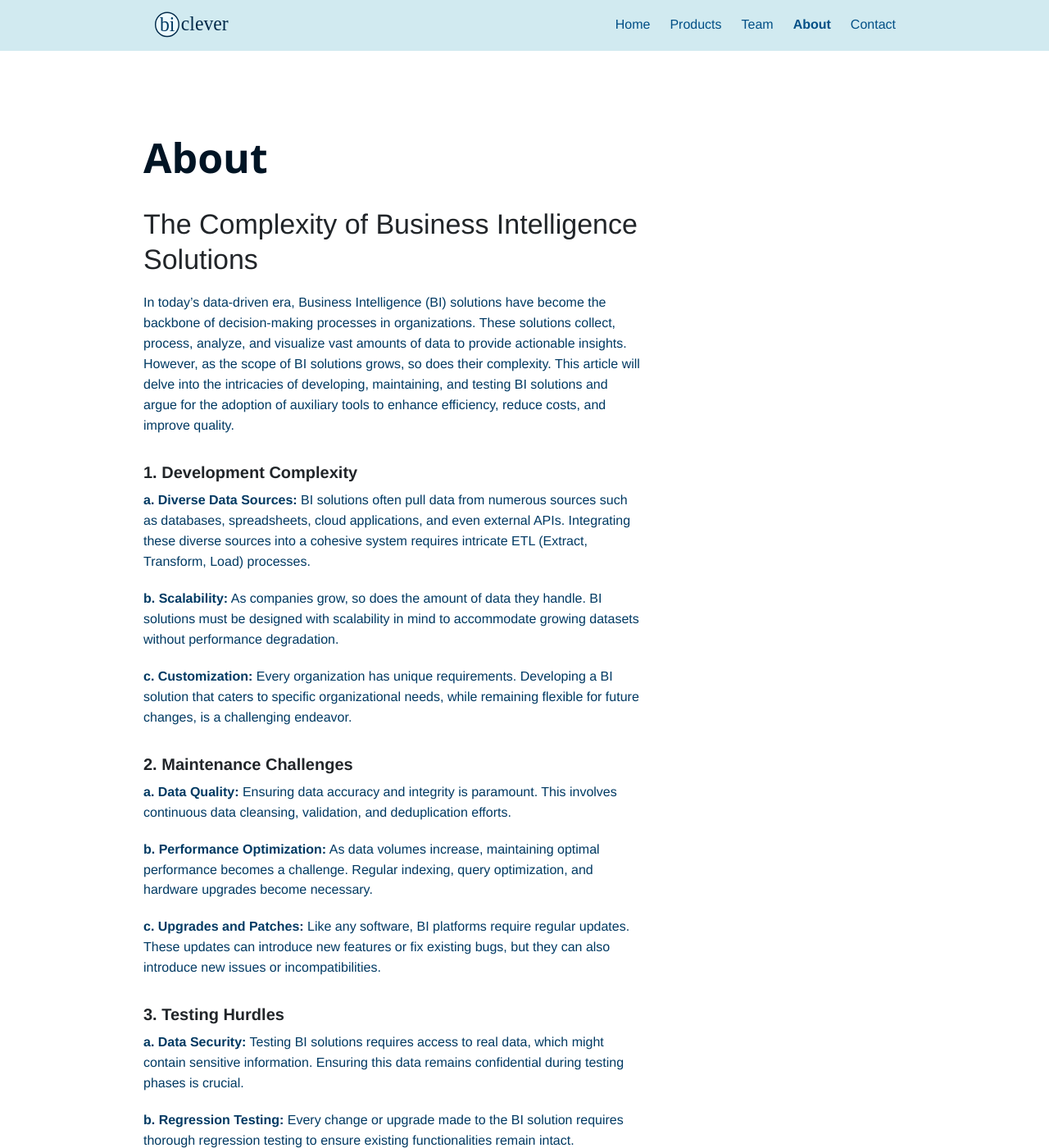
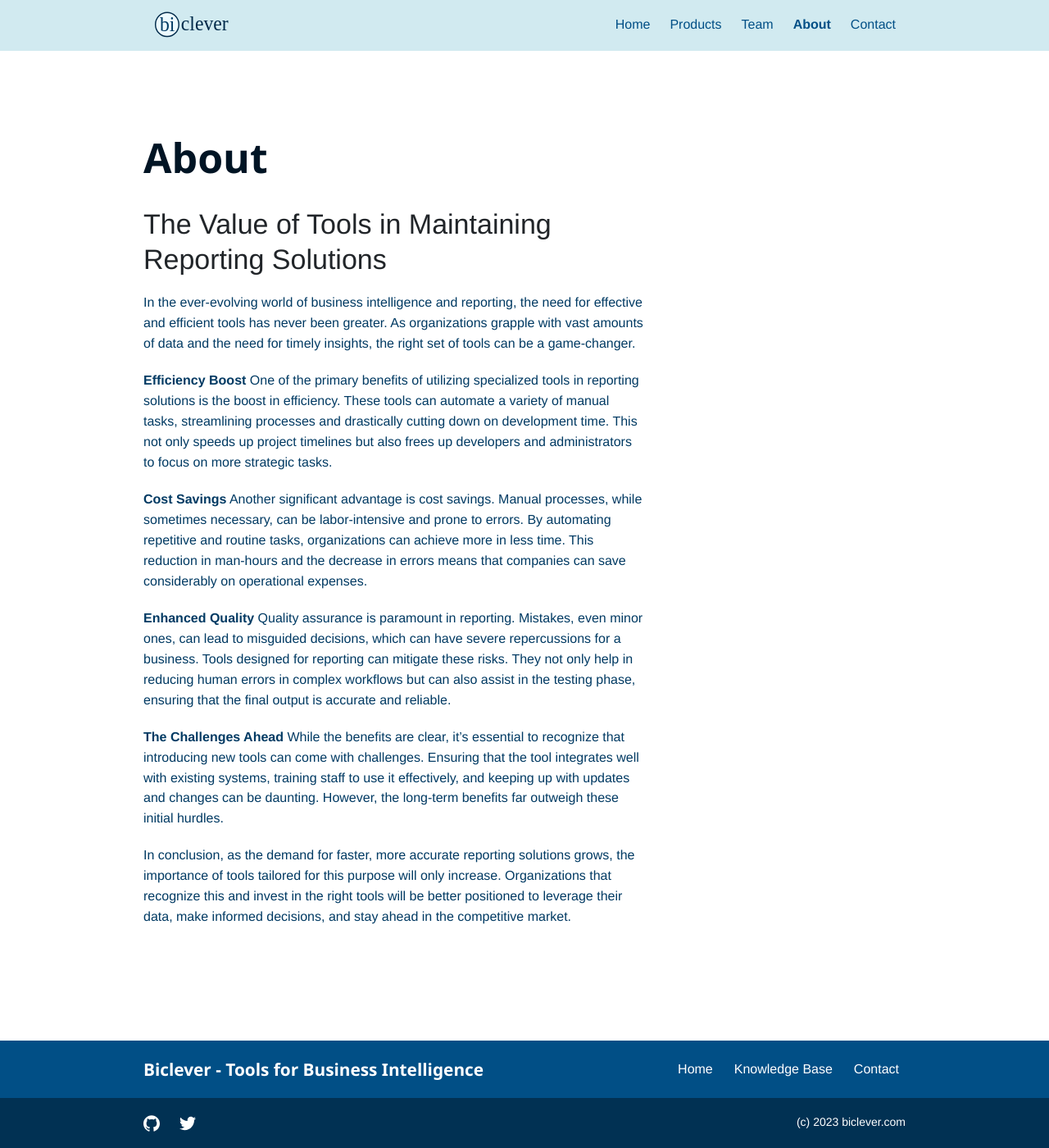
Before and after one commit to biclever/biclever.github.io, a Jekyll site: the page built from about.md, in a window 1280 px wide and 1400 px high. Shown: the whole window at 82% size. Built offline with Jekyll 4.4.1, drawn with Linux system fonts in a browser that asks for light colours; some of the changed text lies outside the part shown.

Commit message:
article update

```diff
--- a/about.md
+++ b/about.md
@@ -5,46 +5,20 @@ description: About
 bodyClass: page-about
 ---
 
-# The Complexity of Business Intelligence Solutions
+# The Value of Tools in Maintaining Reporting Solutions
 
-In today's data-driven era, Business Intelligence (BI) solutions have become the backbone of decision-making processes in organizations. These solutions collect, process, analyze, and visualize vast amounts of data to provide actionable insights. However, as the scope of BI solutions grows, so does their complexity. This article will delve into the intricacies of developing, maintaining, and testing BI solutions and argue for the adoption of auxiliary tools to enhance efficiency, reduce costs, and improve quality.
+In the ever-evolving world of business intelligence and reporting, the need for effective and efficient tools has never been greater. As organizations grapple with vast amounts of data and the need for timely insights, the right set of tools can be a game-changer.
 
-### **1. Development Complexity**
+**Efficiency Boost**
+One of the primary benefits of utilizing specialized tools in reporting solutions is the boost in efficiency. These tools can automate a variety of manual tasks, streamlining processes and drastically cutting down on development time. This not only speeds up project timelines but also frees up developers and administrators to focus on more strategic tasks.
 
-**a. Diverse Data Sources:** BI solutions often pull data from numerous sources such as databases, spreadsheets, cloud applications, and even external APIs. Integrating these diverse sources into a cohesive system requires intricate ETL (Extract, Transform, Load) processes.
+**Cost Savings**
+Another significant advantage is cost savings. Manual processes, while sometimes necessary, can be labor-intensive and prone to errors. By automating repetitive and routine tasks, organizations can achieve more in less time. This reduction in man-hours and the decrease in errors means that companies can save considerably on operational expenses.
 
-**b. Scalability:** As companies grow, so does the amount of data they handle. BI solutions must be designed with scalability in mind to accommodate growing datasets without performance degradation.
+**Enhanced Quality**
+Quality assurance is paramount in reporting. Mistakes, even minor ones, can lead to misguided decisions, which can have severe repercussions for a business. Tools designed for reporting can mitigate these risks. They not only help in reducing human errors in complex workflows but can also assist in the testing phase, ensuring that the final output is accurate and reliable.
 
-**c. Customization:** Every organization has unique requirements. Developing a BI solution that caters to specific organizational needs, while remaining flexible for future changes, is a challenging endeavor.
+**The Challenges Ahead**
+While the benefits are clear, it's essential to recognize that introducing new tools can come with challenges. Ensuring that the tool integrates well with existing systems, training staff to use it effectively, and keeping up with updates and changes can be daunting. However, the long-term benefits far outweigh these initial hurdles.
 
-### **2. Maintenance Challenges**
-
-**a. Data Quality:** Ensuring data accuracy and integrity is paramount. This involves continuous data cleansing, validation, and deduplication efforts.
-
-**b. Performance Optimization:** As data volumes increase, maintaining optimal performance becomes a challenge. Regular indexing, query optimization, and hardware upgrades become necessary.
-
-**c. Upgrades and Patches:** Like any software, BI platforms require regular updates. These updates can introduce new features or fix existing bugs, but they can also introduce new issues or incompatibilities.
-
-### **3. Testing Hurdles**
-
-**a. Data Security:** Testing BI solutions requires access to real data, which might contain sensitive information. Ensuring this data remains confidential during testing phases is crucial.
-
-**b. Regression Testing:** Every change or upgrade made to the BI solution requires thorough regression testing to ensure existing functionalities remain intact.
-
-**c. Load Testing:** BI solutions must be tested under heavy loads to ascertain their performance under peak conditions.
-
-### **The Case for Auxiliary Tools**
-
-Given the complexities highlighted above, it's evident that managing BI solutions is not a straightforward task. This is where auxiliary tools come into play.
-
-**a. Efficiency:** Auxiliary tools can automate repetitive tasks like data validation, cleansing, and ETL processes, significantly reducing manual effort.
-
-**b. Cost Reduction:** By automating various processes, organizations can cut down on operational costs. Moreover, many auxiliary tools offer cloud-based solutions which eliminate the need for heavy infrastructure investments.
-
-**c. Quality Improvement:** Tools specialized in BI testing can simulate real-world scenarios, ensuring the solution is robust and reliable. They can also detect and rectify data inconsistencies, enhancing the overall data quality.
-
-**d. Scalability:** Many auxiliary tools are designed with scalability in mind. They can handle vast amounts of data with ease, ensuring the BI solution remains agile as the organization grows.
-
-**Conclusion**
-
-The intricacies involved in developing, maintaining, and testing BI solutions are undeniable. While BI solutions offer invaluable insights, managing them without the right tools can become an overwhelming task. Adopting auxiliary tools not only streamlines these processes but also ensures that organizations get the most out of their BI investments in terms of efficiency, cost-effectiveness, and quality. In the competitive landscape of today, leveraging these tools is not just a luxury but a necessity.
+In conclusion, as the demand for faster, more accurate reporting solutions grows, the importance of tools tailored for this purpose will only increase. Organizations that recognize this and invest in the right tools will be better positioned to leverage their data, make informed decisions, and stay ahead in the competitive market.
```
Also changed, not shown: products.md (+1 -1 lines).
